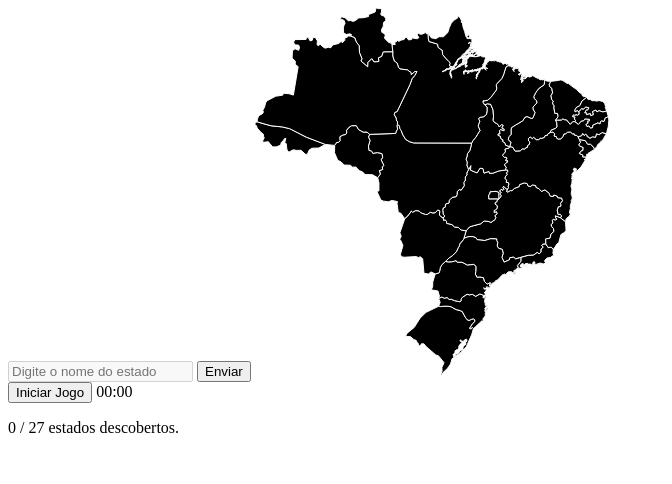
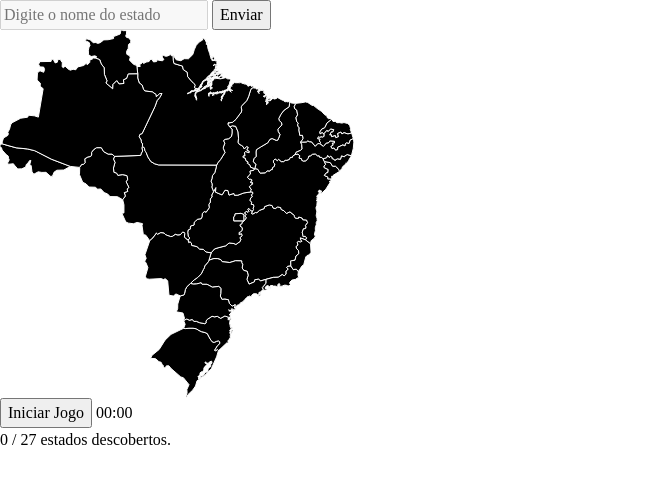
Before and after one commit to tiagohfarias/GeoGame, a plain HTML site: page front-end/index.html in a window 1280 px wide. Shown: the whole page, without its empty margins (0-672 px from the left). Drawn offline with Linux system fonts and the light colour scheme.

Commit message:
Update style.css

```diff
--- a/front-end/style.css
+++ b/front-end/style.css
@@ -1,3 +1,49 @@
+*, *::before, *::after {
+  box-sizing: border-box;
+}
+/* 2. Remove default margin */
+*:not(dialog) {
+  margin: 0;
+}
+/* 3. Enable keyword animations */
+@media (prefers-reduced-motion: no-preference) {
+  html {
+    interpolate-size: allow-keywords;
+  }
+}
+body {
+  /* 4. Increase line-height */
+  line-height: 1.5;
+  /* 5. Improve text rendering */
+  -webkit-font-smoothing: antialiased;
+}
+/* 6. Improve media defaults */
+img, picture, video, canvas, svg {
+  display: block;
+  max-width: 100%;
+}
+/* 7. Inherit fonts for form controls */
+input, button, textarea, select {
+  font: inherit;
+}
+/* 8. Avoid text overflows */
+p, h1, h2, h3, h4, h5, h6 {
+  overflow-wrap: break-word;
+}
+/* 9. Improve line wrapping */
+p {
+  text-wrap: pretty;
+}
+h1, h2, h3, h4, h5, h6 {
+  text-wrap: balance;
+}
+/*
+  10. Create a root stacking context
+*/
+#root, #__next {
+  isolation: isolate;
+}
+
 .descoberto {
     fill: #2ecc71 !important; /*Deixa o resultado verde*/
 }
```
